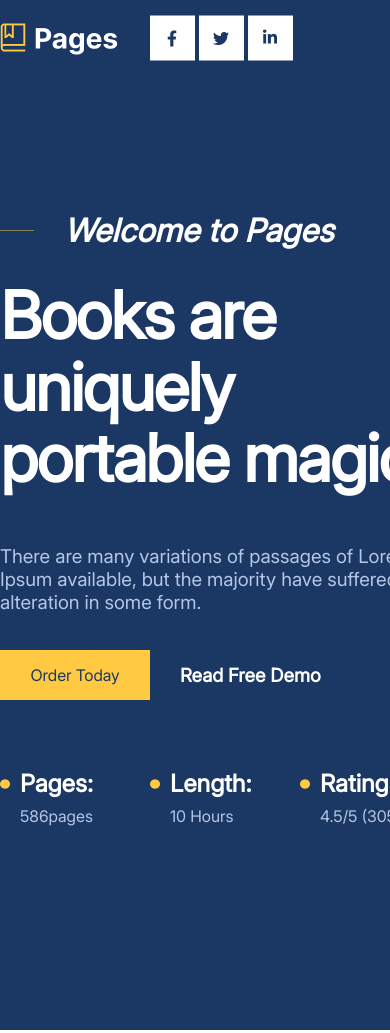
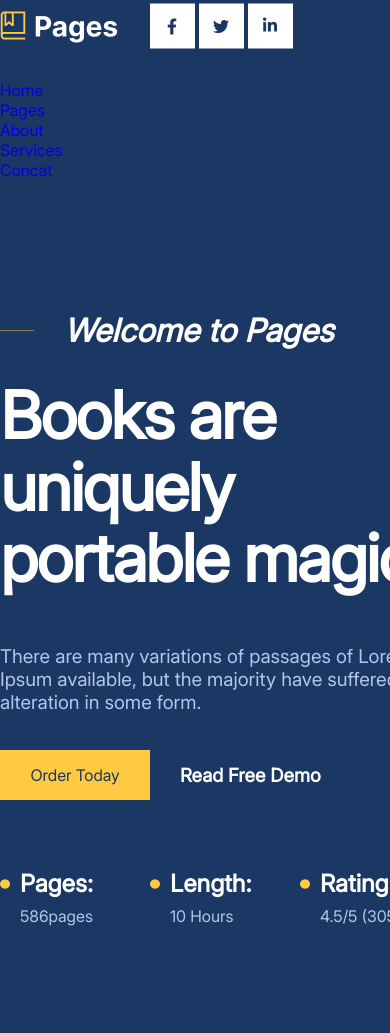
Before and after one commit to OsmanliFarid/Figma-task5, a plain HTML site: page index.html in a window 390 px wide. Shown: the top 1033 px of the page. Drawn offline with Linux system fonts and the light colour scheme.

Commit message:
html responsive create

```diff
--- a/index.html
+++ b/index.html
@@ -38,13 +38,37 @@
                             </li>
                         </ul>
                     </div>
+
                     <div class="shop">
                         <img src="./images/shop.png" alt="">
                     </div>
                     <div class="order-Box">
                         <a href="#" class="order-BTN">Order Today</a>
                     </div>
+                    <div class="bars-box">
+                        <img src="./images/bars-svgrepo-com.svg" alt="" class="bars-img" id="barsImg">
+                    </div>
+
                 </nav>
+                <div class="links1" id="linksBox">
+                    <ul>
+                        <li>
+                            <a href="./index.html">Home</a>
+                        </li>
+                        <li>
+                            <a href="#">Pages</a>
+                        </li>
+                        <li>
+                            <a href="#">About</a>
+                        </li>
+                        <li>
+                            <a href="#">Services</a>
+                        </li>
+                        <li>
+                            <a href="#">Concat</a>
+                        </li>
+                    </ul>
+                </div>
                 <div class="header-main">
                     <div class="header-main-title-box">
                         <div class="header-title-box">
@@ -105,7 +129,8 @@
                 </h1>
                 <p class="Header-Title-Img2"></p>
                 <div class="main-header-img-content">
-                    <img src="./images/Content.png" alt="">
+                    <img src="./images/1.png" alt="">
+                    <img src="./images/2.png" alt="">
                 </div>
             </div>
         </div>
@@ -269,6 +294,6 @@
         </main>
 
 
-
+<script src="./js/app.js"></script>
 </body>
 </html>
```
